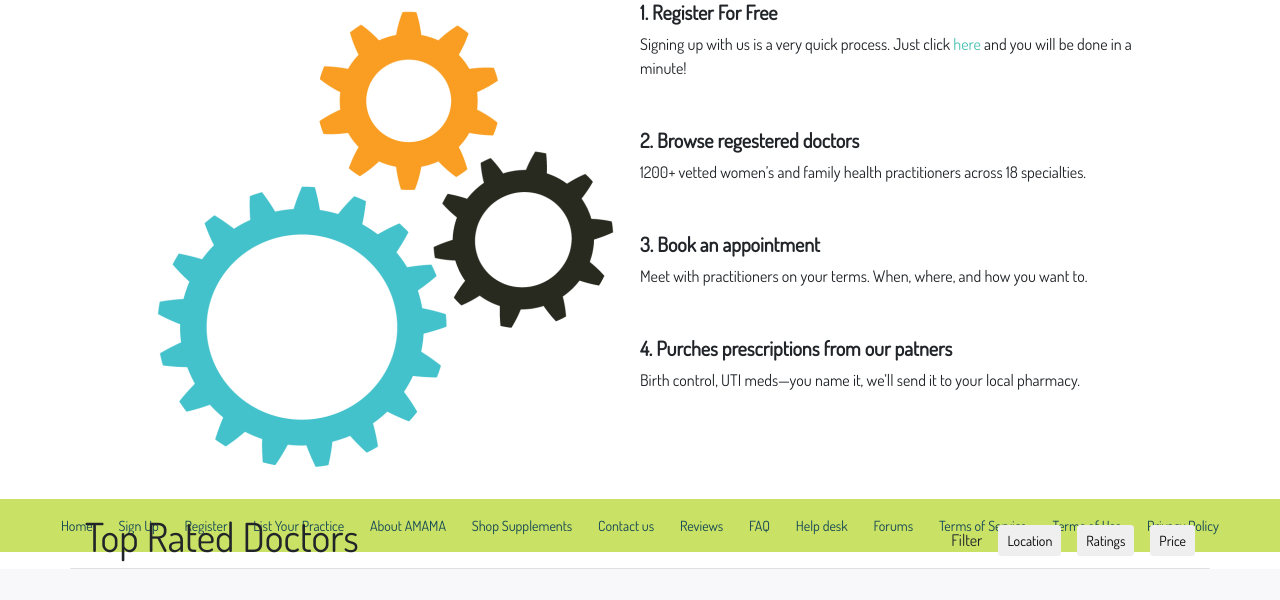
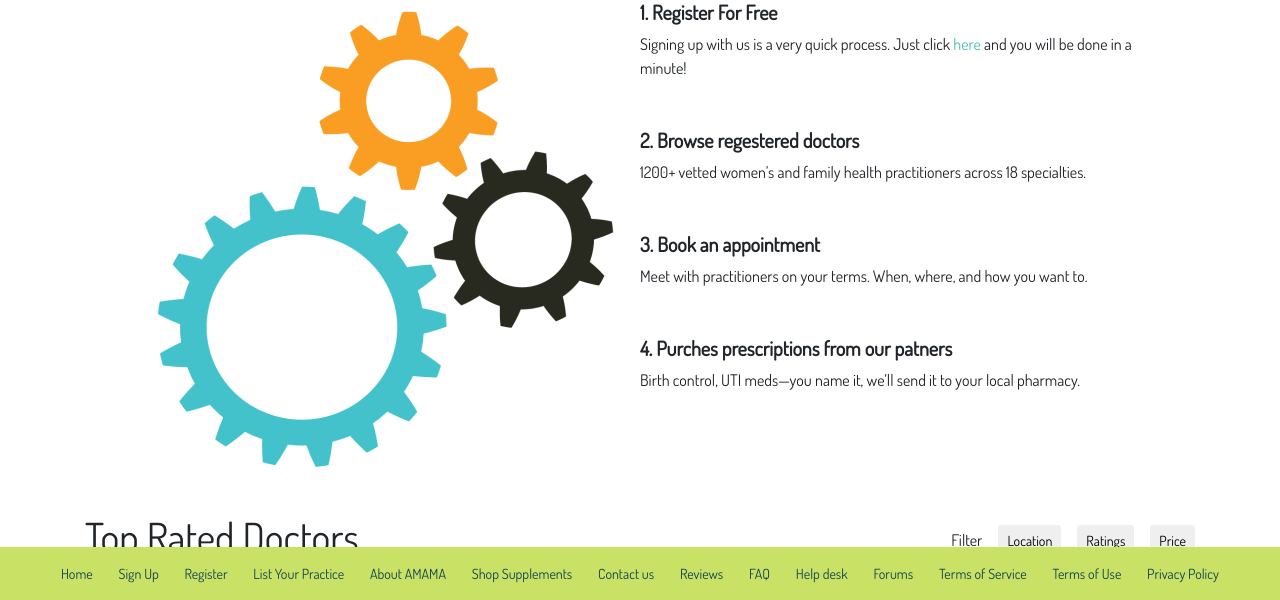
Before and after one commit to emdeechege/MaternalCare, a Django app: page /search_doctors/ in a window 1280 px wide. Shown: the part 1042-1642 px from the top of the page. Before the commit the page ends 1611 px from the top, so only its background shows below. Run offline with Django 3.2, Linux system fonts and the light colour scheme; data that the repository does not hold is empty; some libraries are stand-ins or nearby versions.

Commit message:
made some big changes to the project

```diff
--- a/mama/forum.py
+++ b/mama/forum.py
@@ -21,7 +21,6 @@ def forum(request):
             comment.poster = current_user
             comment.save()
         return redirect('forum')
-
     else:
         form = CommentForm()
 
--- a/mama/models.py
+++ b/mama/models.py
@@ -676,6 +676,14 @@ class Posts(models.Model):
     def all_comments(self):
         return self.comments.all()[:5][::-1]
 
+    @classmethod
+    def recent_posts(self):
+        return self
+
+    @classmethod
+    def popular_posts(self):
+        return self
+
     def save_posts(self):
         self.save()
 
--- a/mama/templates/base/footer.html
+++ b/mama/templates/base/footer.html
@@ -1,5 +1,5 @@
-<footer>
-    <div class="bg-sea d-flex px-5 justify-content-around" id="mamaFooter">
+<footer class="footer mb-0">
+    <div class="bg-sea mb-0 d-flex px-5 justify-content-around" id="mamaFooter">
         <a class="text-dark-blue my-3" href="https://amama.herokuapp.com/">Home</a>
         <a class="text-dark-blue my-3" href="https://amama.herokuapp.com/login">Sign Up</a>
         <a class="text-dark-blue my-3" href="https://amama.herokuapp.com/login">Register</a>
--- a/mama/templates/base/layout.html
+++ b/mama/templates/base/layout.html
@@ -144,11 +144,11 @@
         </nav>
     </section>
 
-    <div class="top-70 position-relative">
+    <div class="top-70 position-relative mb-5">
         {% block content %}
         {% endblock content %}
-        {% include "base/footer.html" %}
     </div>
+    {% include "base/footer.html" %}
 
 
     <script src="https://code.jquery.com/jquery-3.3.1.min.js"></script>
--- a/mama/templates/doctors_search.html
+++ b/mama/templates/doctors_search.html
@@ -111,7 +111,8 @@
     <div class="my-3 mx-5">
         <div class="d-flex flex-column text-center">
             <div class="large-icon mx-auto img-div">
-                <img class="img-thumbnail img-in-div" src="{{ doctor.user.profile_picture.picture.url }}" alt="">
+                <img class="img-thumbnail img-in-div h-100 w-auto" src="{{ doctor.user.profile_picture.picture.url }}"
+                    alt="">
             </div>
             <div>
                 <h5>
--- a/mama/views.py
+++ b/mama/views.py
@@ -174,7 +174,13 @@ def signup_doctor(request):
 
 
 def home(request):
-    return render(request, 'index.html')
+    posts = Posts.objects.all()
+    comments = Comment.get_comment()
+    context = {
+        "posts": posts,
+        "comments": comments,
+    }
+    return render(request, 'index.html', context)
 
 
 def search_doctors(request):
--- a/static/css/styles.css
+++ b/static/css/styles.css
@@ -255,6 +255,12 @@ a:hover {
     font-family: 'Dosis', sans-serif;
 }
 
+.footer {
+    position: relative;
+    bottom: 0%;
+    width: 100%;
+}
+
 #mamaFooter a:hover {
     color: var(--aqua-dark)
 }
```
Also changed, not shown: mama/templates/index.html (+18 -1 lines).
